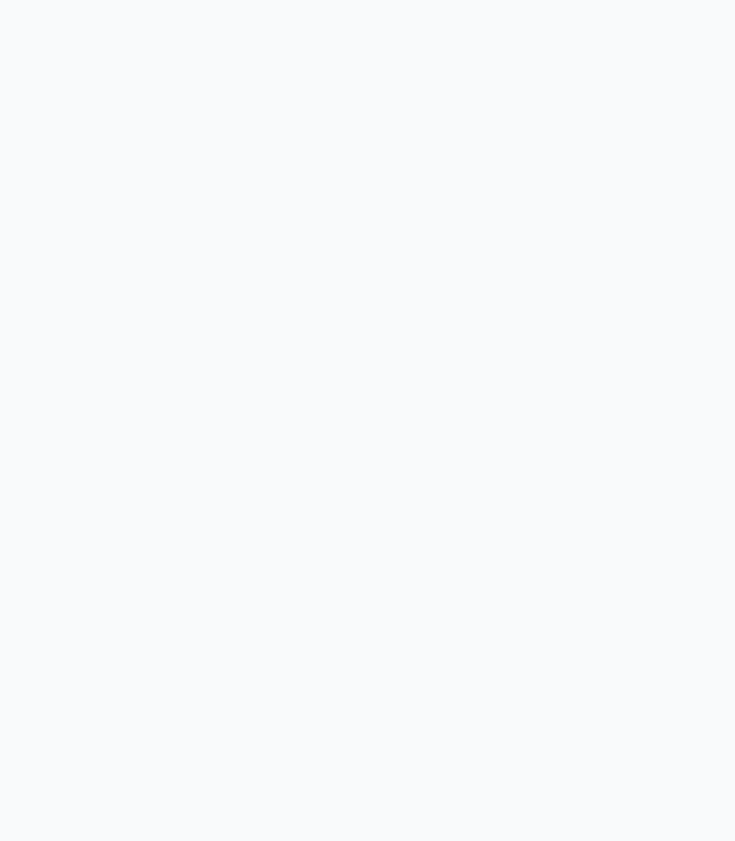
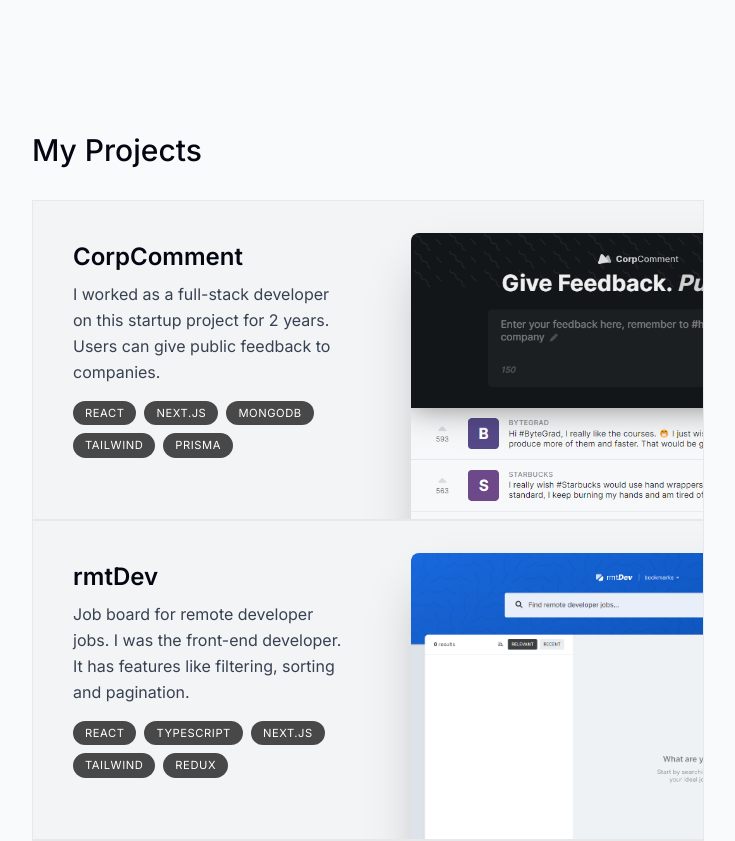
Before and after one commit to Khaanh/NextJS-with-TS-portfolio, a Next.js app: page / in a window 1280 px wide. Shown: the part 1220-2061 px from the top of the page, without its empty margins (272-1007 px from the left). Built offline with nearby package versions, Linux system fonts and the light colour scheme.

Commit message:
Did: Start project section

```diff
--- a/app/page.tsx
+++ b/app/page.tsx
@@ -1,5 +1,6 @@
 import About from "@/components/about";
 import Intro from "@/components/intro";
+import Projects from "@/components/projects";
 import SectionDivider from "@/components/section-divider";
 
 export default function Home() {
@@ -8,6 +9,7 @@
 			<Intro />
 			<SectionDivider />
 			<About />
+			<Projects />
 		</main>
 	);
 }
--- a/components/about.tsx
+++ b/components/about.tsx
@@ -1,8 +1,15 @@
+"use client";
 import SectionHeading from "./section-heading";
+import { motion } from "framer-motion";
 
 export default function About() {
 	return (
-		<section className="mb-28 max-w-[45rem] text-center leading-8 sm:mb-40">
+		<motion.section
+			className="mb-28 max-w-[45rem] text-center leading-8 sm:mb-40"
+			initial={{ opacity: 0, y: 100 }}
+			animate={{ opacity: 1, y: 0 }}
+			transition={{ delay: 0.175 }}
+		>
 			<SectionHeading>About me</SectionHeading>
 			<p className="mb-3">
 				After graduating with a degree in{" "}
@@ -30,6 +37,6 @@
 				<span className="font-medium">history and philosophy</span>. I&apos;m
 				also learning how to play the guitar.
 			</p>
-		</section>
+		</motion.section>
 	);
 }
--- /dev/null
+++ b/components/projects.tsx
@@ -0,0 +1,49 @@
+import React from "react";
+import { projectsData } from "@/lib/data";
+import SectionHeading from "./section-heading";
+import Image from "next/image";
+
+export default function Projects() {
+	return (
+		<section>
+			<SectionHeading>My projects</SectionHeading>
+			<div>
+				{projectsData.map((project, index) => (
+					<React.Fragment key={index}>
+						<Project {...project} />
+					</React.Fragment>
+				))}
+			</div>
+		</section>
+	);
+}
+
+type ProjectProp = (typeof projectsData)[number];
+
+function Project({ title, description, tags, imageUrl }: ProjectProp) {
+	return (
+		<section className="bg-gray-100 max-w-[42rem] border border-black/5 overflow-hidden sm:pr-8 relative sm:h-[20rem]">
+			<div className="py-4 px-5 sm:pl-10 sm:pr-2 sm:pt-10 sm:max-w-[50%]">
+				<h3 className="text-2xl font-semibold">{title}</h3>
+				<p className="mt-2 leading-relaxed text-gray-700">{description}</p>
+				<ul className="flex flex-wrap mt-4 gap-2">
+					{tags.map((tag, index) => (
+						<li
+							className="bg-black/[0.7] px-3 py-1 text-[0.7rem] uppercase tracking-wider text-white rounded-full"
+							key={index}
+						>
+							{tag}
+						</li>
+					))}
+				</ul>
+			</div>
+
+			<Image
+				src={imageUrl}
+				alt="Project I worked on"
+				quality={95}
+				className="absolute top-8 -right-40 w-[28.25rem]  rounded-t-lg shadow-2xl"
+			/>
+		</section>
+	);
+}
```
